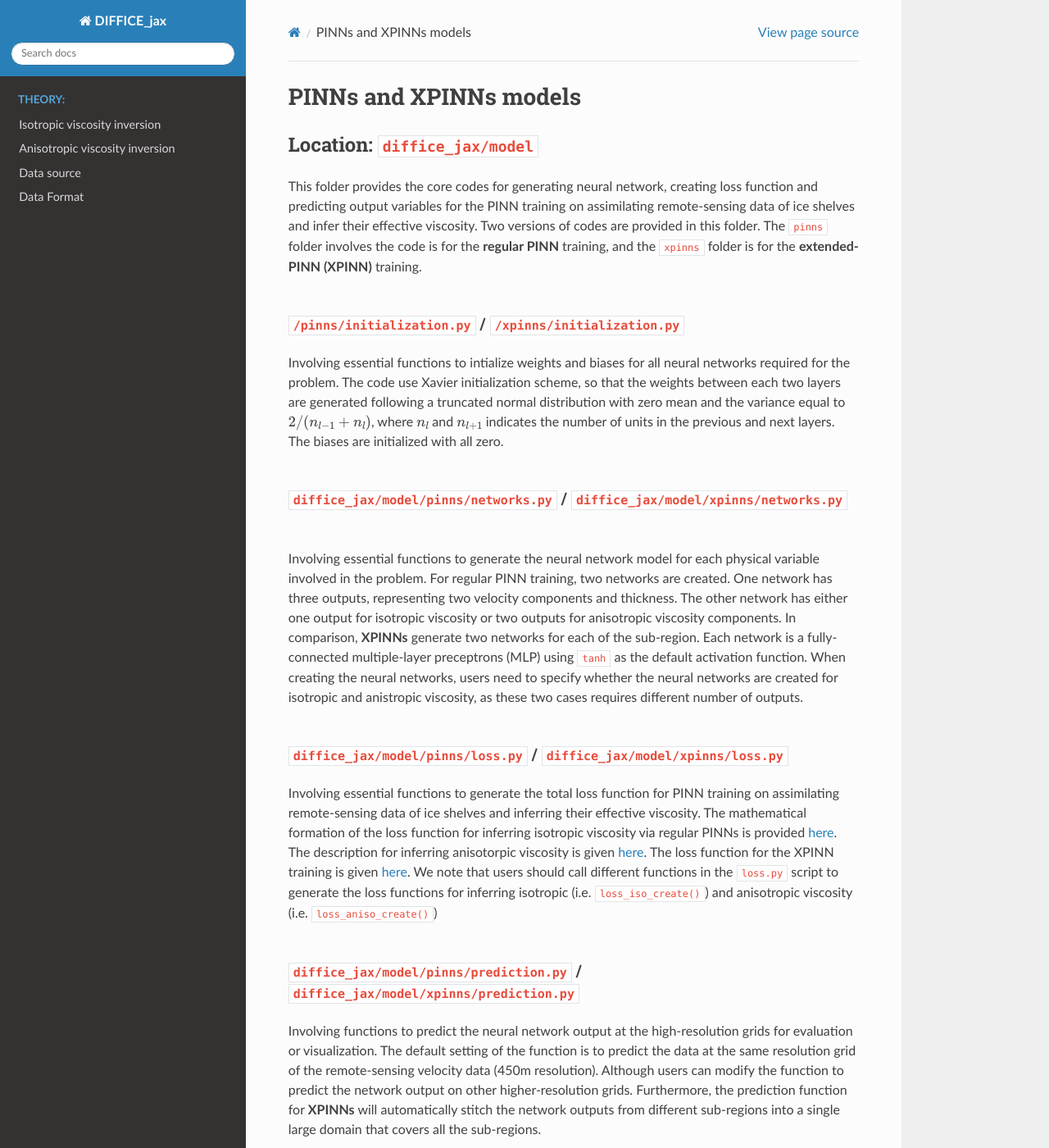
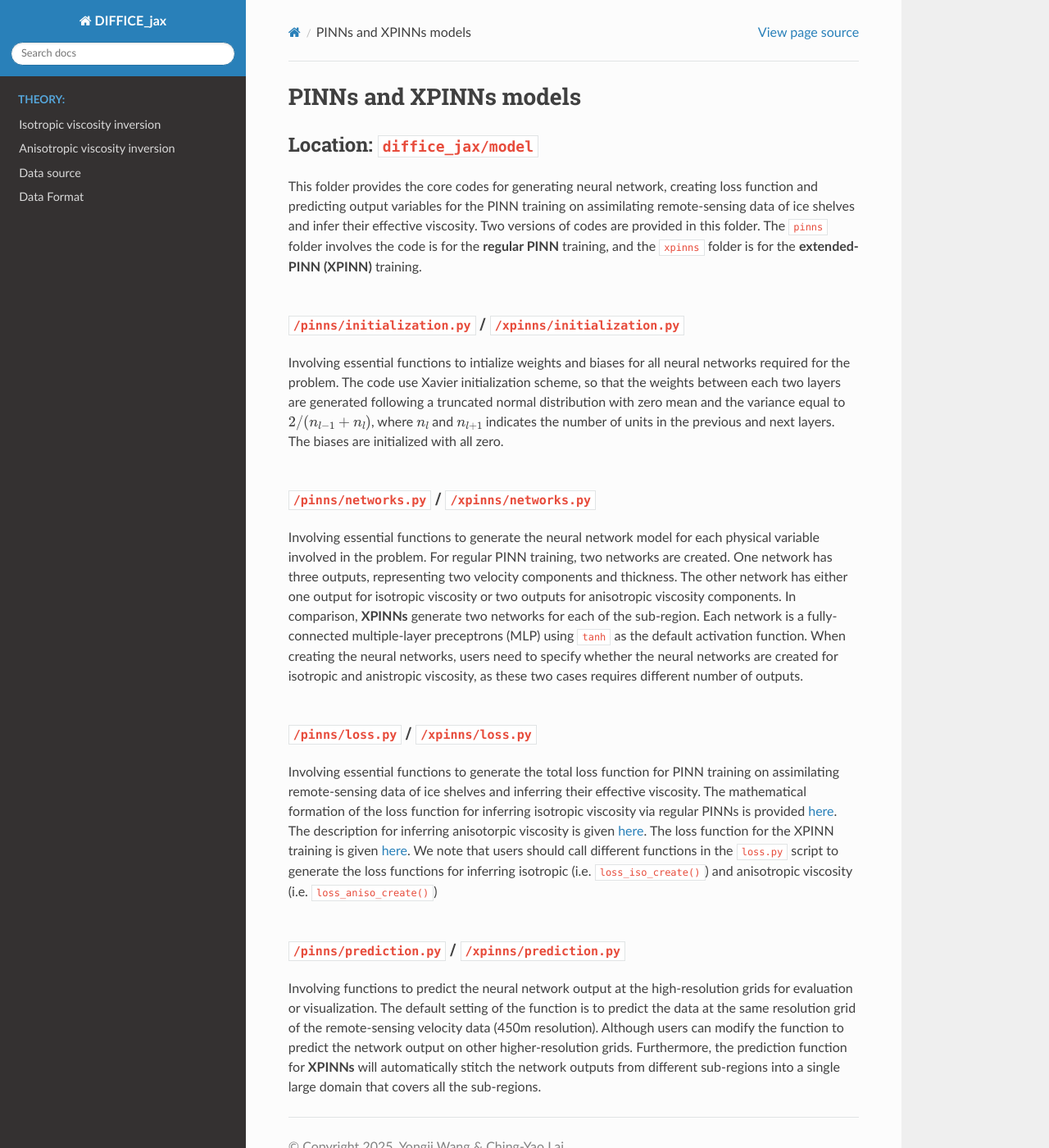
Before and after one commit to YaoGroup/DIFFICE_jax, a Sphinx documentation site: the page built from docs/source/func_models.md, in a window 1280 px wide and 1400 px high. Shown: the whole window at 82% size. Built offline with Sphinx 7.4.7 and the Read the Docs theme 3.1.0, drawn with Linux system fonts in a browser that asks for light colours.

Commit message:
Update func_models.md

```diff
--- a/docs/source/func_models.md
+++ b/docs/source/func_models.md
@@ -24,7 +24,7 @@ units in the previous and next layers. The biases are initialized with all zero.
 <br />
 
 
-### `diffice_jax/model/pinns/networks.py` / `diffice_jax/model/xpinns/networks.py`
+### `/pinns/networks.py` / `/xpinns/networks.py`
 
 Involving essential functions to generate the neural network model for each physical variable
 involved in the problem. For regular PINN training, two networks are created. One network has
@@ -39,7 +39,7 @@ and anistropic viscosity, as these two cases requires different number of output
  <br />
 
 
-### `diffice_jax/model/pinns/loss.py` / `diffice_jax/model/xpinns/loss.py`
+### `/pinns/loss.py` / `/xpinns/loss.py`
 
 Involving essential functions to generate the total loss function for PINN training on assimilating
 remote-sensing data of ice shelves and inferring their effective viscosity. The mathematical formation
@@ -51,7 +51,7 @@ for inferring isotropic (i.e. `loss_iso_create()`) and anisotropic viscosity (i.
 
  <br />
 
-### `diffice_jax/model/pinns/prediction.py` / `diffice_jax/model/xpinns/prediction.py`
+### `/pinns/prediction.py` / `/xpinns/prediction.py`
 
 Involving functions to predict the neural network output at the high-resolution grids for evaluation or
 visualization. The default setting of the function is to predict the data at the same resolution grid of
```
